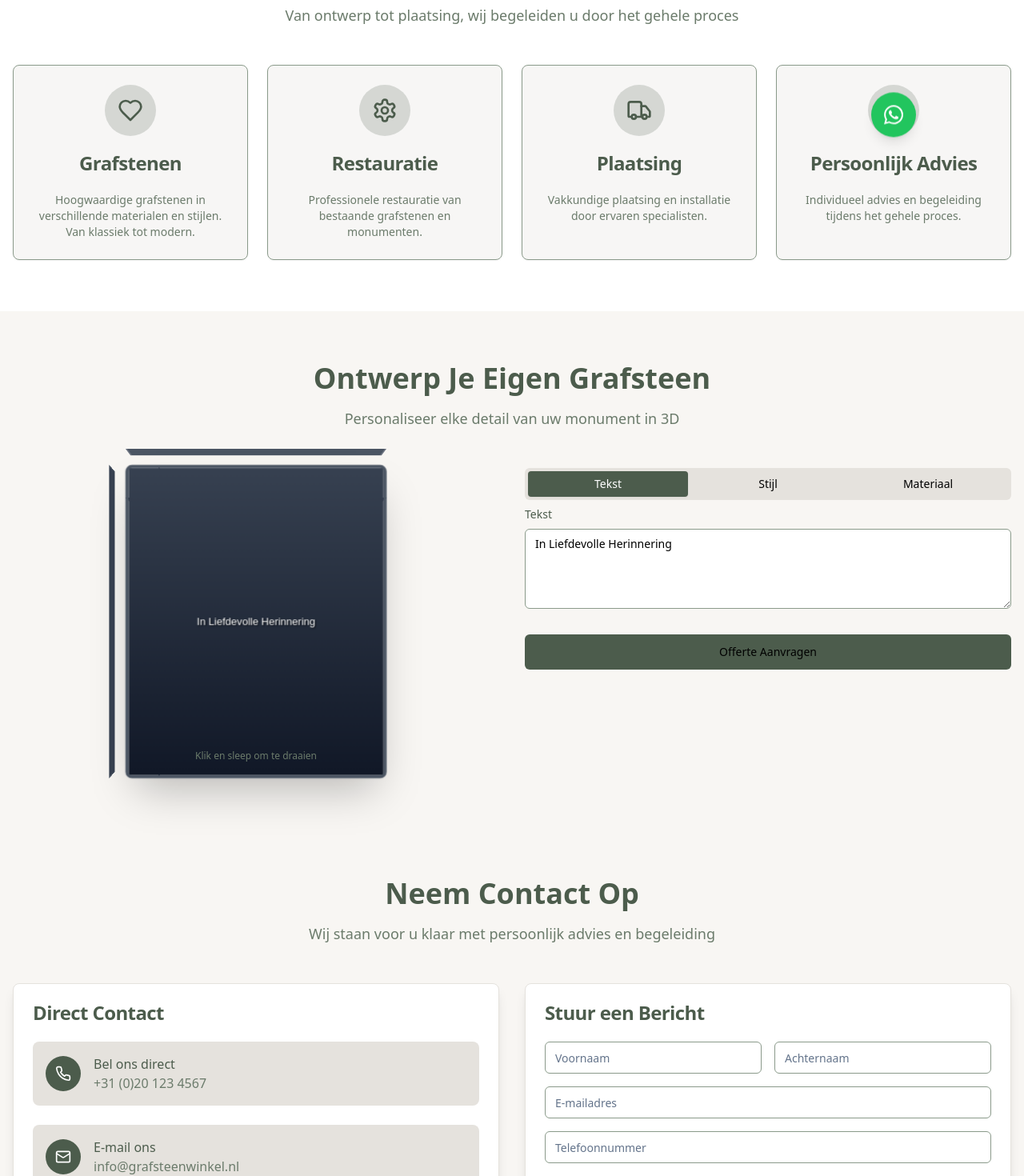
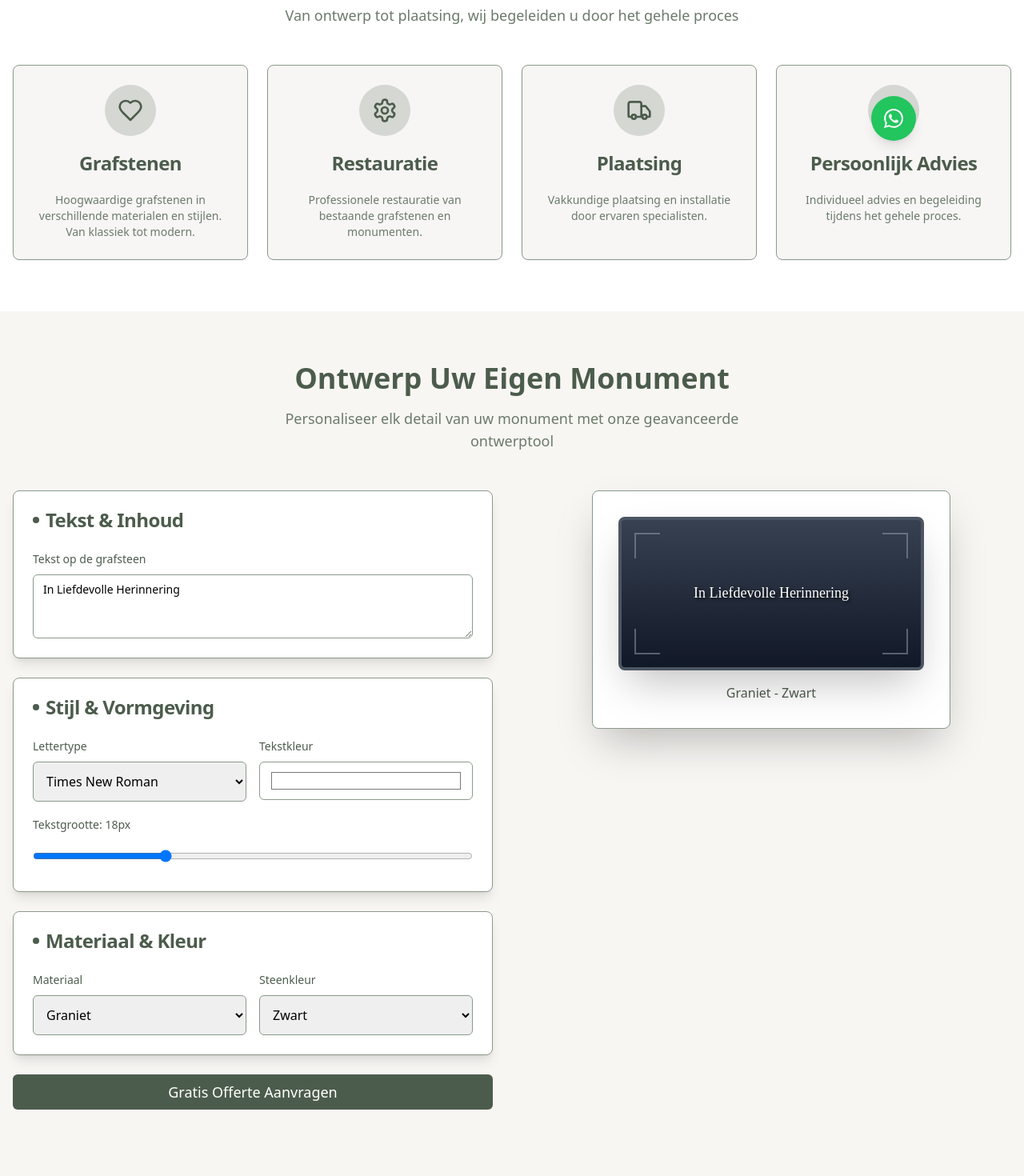
Before and after one commit to Moeman010/stone-replica-creator, a React (Vite) app: page / in a window 1280 px wide. Shown: the part 600-2070 px from the top of the page at 80% size. Built offline with nearby package versions, Linux system fonts and the light colour scheme.

Commit message:
Fix: Implement button functionality and design changes
- Implemented functionality for buttons.
- Updated the WhatsApp button position and functionality.
- Modified the "Our Services" and "Customize Stone" sections.
- Added a custom logo.

```diff
--- a/src/components/ContactSection.tsx
+++ b/src/components/ContactSection.tsx
@@ -1,4 +1,5 @@
 
+import { useState } from 'react';
 import { Phone, Mail, MessageCircle } from 'lucide-react';
 import { Card, CardContent, CardHeader, CardTitle } from '@/components/ui/card';
 import { Button } from '@/components/ui/button';
@@ -6,8 +7,52 @@ import { Input } from '@/components/ui/input';
 import { Textarea } from '@/components/ui/textarea';
 
 const ContactSection = () => {
+  const [formData, setFormData] = useState({
+    firstName: '',
+    lastName: '',
+    email: '',
+    phone: '',
+    message: ''
+  });
+
+  const handleInputChange = (e: React.ChangeEvent<HTMLInputElement | HTMLTextAreaElement>) => {
+    const { name, value } = e.target;
+    setFormData(prev => ({
+      ...prev,
+      [name]: value
+    }));
+  };
+
+  const handleSubmit = (e: React.FormEvent) => {
+    e.preventDefault();
+    console.log('Form submitted:', formData);
+    alert('Bedankt voor uw bericht! We nemen binnen 24 uur contact met u op.');
+    setFormData({
+      firstName: '',
+      lastName: '',
+      email: '',
+      phone: '',
+      message: ''
+    });
+  };
+
+  const handlePhoneClick = () => {
+    window.location.href = 'tel:+31201234567';
+  };
+
+  const handleEmailClick = () => {
+    window.location.href = 'mailto:info@grafmonumentspecialist.nl';
+  };
+
+  const handleWhatsAppClick = () => {
+    const phoneNumber = '+31201234567';
+    const message = 'Hallo, ik heb interesse in jullie diensten voor grafstenen en monumenten.';
+    const whatsappUrl = `https://wa.me/${phoneNumber}?text=${encodeURIComponent(message)}`;
+    window.open(whatsappUrl, '_blank');
+  };
+
   return (
-    <section className="py-16 bg-garden-cream">
+    <section id="contact" className="py-16 bg-garden-cream">
       <div className="container mx-auto px-4">
         <div className="text-center mb-12">
           <h2 className="text-3xl md:text-4xl font-bold text-garden-primary mb-4">
@@ -25,7 +70,10 @@ const ContactSection = () => {
               <CardTitle className="text-garden-primary">Direct Contact</CardTitle>
             </CardHeader>
             <CardContent className="space-y-6">
-              <div className="flex items-center space-x-4 p-4 bg-garden-stone rounded-lg">
+              <div
+                onClick={handlePhoneClick}
+                className="flex items-center space-x-4 p-4 bg-garden-stone rounded-lg cursor-pointer hover:bg-garden-light transition-colors"
+              >
                 <div className="bg-garden-primary p-3 rounded-full">
                   <Phone className="h-5 w-5 text-white" />
                 </div>
@@ -35,17 +83,23 @@ const ContactSection = () => {
                 </div>
               </div>
 
-              <div className="flex items-center space-x-4 p-4 bg-garden-stone rounded-lg">
+              <div
+                onClick={handleEmailClick}
+                className="flex items-center space-x-4 p-4 bg-garden-stone rounded-lg cursor-pointer hover:bg-garden-light transition-colors"
+              >
                 <div className="bg-garden-primary p-3 rounded-full">
                   <Mail className="h-5 w-5 text-white" />
                 </div>
                 <div>
                   <p className="font-medium text-garden-primary">E-mail ons</p>
-                  <p className="text-garden-secondary">info@grafsteenwinkel.nl</p>
+                  <p className="text-garden-secondary">info@grafmonumentspecialist.nl</p>
                 </div>
               </div>
 
-              <div className="flex items-center space-x-4 p-4 bg-garden-stone rounded-lg">
+              <div
+                onClick={handleWhatsAppClick}
+                className="flex items-center space-x-4 p-4 bg-garden-stone rounded-lg cursor-pointer hover:bg-garden-light transition-colors"
+              >
                 <div className="bg-green-500 p-3 rounded-full">
                   <MessageCircle className="h-5 w-5 text-white" />
                 </div>
@@ -74,19 +128,51 @@ const ContactSection = () => {
               <CardTitle className="text-garden-primary">Stuur een Bericht</CardTitle>
             </CardHeader>
             <CardContent>
-              <form className="space-y-4">
+              <form onSubmit={handleSubmit} className="space-y-4">
                 <div className="grid grid-cols-1 md:grid-cols-2 gap-4">
-                  <Input placeholder="Voornaam" className="border-garden-light focus:border-garden-primary text-black" />
-                  <Input placeholder="Achternaam" className="border-garden-light focus:border-garden-primary text-black" />
+                  <Input
+                    name="firstName"
+                    placeholder="Voornaam"
+                    value={formData.firstName}
+                    onChange={handleInputChange}
+                    className="border-garden-light focus:border-garden-primary text-black"
+                    required
+                  />
+                  <Input
+                    name="lastName"
+                    placeholder="Achternaam"
+                    value={formData.lastName}
+                    onChange={handleInputChange}
+                    className="border-garden-light focus:border-garden-primary text-black"
+                    required
+                  />
                 </div>
-                <Input placeholder="E-mailadres" type="email" className="border-garden-light focus:border-garden-primary text-black" />
-                <Input placeholder="Telefoonnummer" className="border-garden-light focus:border-garden-primary text-black" />
+                <Input
+                  name="email"
+                  placeholder="E-mailadres"
+                  type="email"
+                  value={formData.email}
+                  onChange={handleInputChange}
+                  className="border-garden-light focus:border-garden-primary text-black"
+                  required
+                />
+                <Input
+                  name="phone"
+                  placeholder="Telefoonnummer"
+                  value={formData.phone}
+                  onChange={handleInputChange}
+                  className="border-garden-light focus:border-garden-primary text-black"
+                />
                 <Textarea
+                  name="message"
                   placeholder="Uw bericht..."
                   rows={4}
+                  value={formData.message}
+                  onChange={handleInputChange}
                   className="border-garden-light focus:border-garden-primary text-black"
+                  required
                 />
-                <Button className="w-full bg-garden-primary hover:bg-garden-secondary text-black">
+                <Button type="submit" className="w-full bg-garden-primary hover:bg-garden-secondary text-white">
                   Verstuur Bericht
                 </Button>
               </form>
--- a/src/components/CustomizeStone.tsx
+++ b/src/components/CustomizeStone.tsx
@@ -4,108 +4,134 @@ import { Card, CardContent, CardHeader, CardTitle } from '@/components/ui/card';
 import { Button } from '@/components/ui/button';
 import { Input } from '@/components/ui/input';
 import { Textarea } from '@/components/ui/textarea';
-import { Tabs, TabsContent, TabsList, TabsTrigger } from '@/components/ui/tabs';
-import Stone3DViewer from './Stone3DViewer';
+import { Label } from '@/components/ui/label';
 
 const CustomizeStone = () => {
   const [customization, setCustomization] = useState({
     text: 'In Liefdevolle Herinnering',
-    fontFamily: 'Arial',
-    fontSize: '16',
+    fontFamily: 'serif',
+    fontSize: '18',
     color: '#FFFFFF',
     stoneType: 'graniet',
     stoneColor: 'zwart'
   });
 
-  const fontFamilies = ['Arial', 'Times New Roman', 'Georgia', 'Helvetica'];
-  const stoneTypes = ['Graniet', 'Marmer', 'Natuursteen'];
-  const stoneColors = ['Zwart', 'Grijs', 'Wit', 'Rood'];
+  const fontFamilies = [
+    { value: 'serif', label: 'Times New Roman' },
+    { value: 'sans-serif', label: 'Arial' },
+    { value: 'Georgia', label: 'Georgia' },
+    { value: 'Playfair Display', label: 'Playfair Display' }
+  ];
+
+  const stoneTypes = ['Graniet', 'Marmer', 'Natuursteen', 'Basalt'];
+  const stoneColors = ['Zwart', 'Grijs', 'Wit', 'Rood Graniet'];
+
+  const handleQuoteRequest = () => {
+    const details = {
+      text: customization.text,
+      font: customization.fontFamily,
+      size: customization.fontSize,
+      color: customization.color,
+      material: customization.stoneType,
+      stoneColor: customization.stoneColor
+    };
+    console.log('Quote requested for:', details);
+    alert('Uw offerte aanvraag is verzonden! We nemen binnen 24 uur contact met u op.');
+  };
 
   return (
-    <section className="py-16 bg-garden-cream">
+    <section id="ontwerp" className="py-16 bg-garden-cream">
       <div className="container mx-auto px-4">
         <div className="text-center mb-12">
           <h2 className="text-3xl md:text-4xl font-bold text-garden-primary mb-4">
-            Ontwerp Je Eigen Grafsteen
+            Ontwerp Uw Eigen Monument
           </h2>
           <p className="text-lg text-garden-secondary max-w-2xl mx-auto">
-            Personaliseer elke detail van uw monument in 3D
+            Personaliseer elk detail van uw monument met onze geavanceerde ontwerptool
           </p>
         </div>
 
-        <div className="grid grid-cols-1 lg:grid-cols-2 gap-8">
-          {/* 3D Preview */}
-          <div className="relative">
-            <Stone3DViewer
-              text={customization.text}
-              fontFamily={customization.fontFamily}
-              fontSize={customization.fontSize}
-              color={customization.color}
+        <div className="grid grid-cols-1 lg:grid-cols-2 gap-12">
+          {/* Left side - Customization Controls */}
+          <div className="space-y-6">
+            <Card className="bg-white shadow-lg border-garden-light">
+              <CardHeader>
+                <CardTitle className="text-garden-primary flex items-center gap-2">
+                  <span className="w-2 h-2 bg-garden-primary rounded-full"></span>
+                  Tekst & Inhoud
+                </CardTitle>
+              </CardHeader>
+              <CardContent className="space-y-4">
+                <div>
+                  <Label className="text-garden-primary font-medium">Tekst op de grafsteen</Label>
+                  <Textarea
+                    placeholder="Voer uw gewenste tekst in..."
+                    value={customization.text}
+                    onChange={(e) => setCustomization({...customization, text: e.target.value})}
+                    className="min-h-[80px] border-garden-light focus:border-garden-primary text-black mt-2"
                   />
                 </div>
+              </CardContent>
+            </Card>
 
-          {/* Customization Controls */}
-          <div className="space-y-4">
-            <Tabs defaultValue="text" className="w-full">
-              <TabsList className="grid w-full grid-cols-3 bg-garden-stone">
-                <TabsTrigger value="text" className="text-black data-[state=active]:bg-garden-primary data-[state=active]:text-white">Tekst</TabsTrigger>
-                <TabsTrigger value="style" className="text-black data-[state=active]:bg-garden-primary data-[state=active]:text-white">Stijl</TabsTrigger>
-                <TabsTrigger value="material" className="text-black data-[state=active]:bg-garden-primary data-[state=active]:text-white">Materiaal</TabsTrigger>
-              </TabsList>
-
-              <TabsContent value="text" className="space-y-4">
+            <Card className="bg-white shadow-lg border-garden-light">
+              <CardHeader>
+                <CardTitle className="text-garden-primary flex items-center gap-2">
+                  <span className="w-2 h-2 bg-garden-primary rounded-full"></span>
+                  Stijl & Vormgeving
+                </CardTitle>
+              </CardHeader>
+              <CardContent className="space-y-4">
+                <div className="grid grid-cols-1 md:grid-cols-2 gap-4">
                   <div>
-                  <label className="block text-sm font-medium mb-2 text-garden-primary">Tekst</label>
-                  <Textarea
-                    placeholder="Voer uw tekst in..."
-                    value={customization.text}
-                    onChange={(e) => setCustomization({...customization, text: e.target.value})}
-                    className="min-h-[100px] border-garden-light focus:border-garden-primary text-black"
-                  />
-                </div>
-              </TabsContent>
-
-              <TabsContent value="style" className="space-y-4">
-                <div>
-                  <label className="block text-sm font-medium mb-2 text-garden-primary">Lettertype</label>
+                    <Label className="text-garden-primary font-medium">Lettertype</Label>
                     <select
-                    className="w-full p-2 border border-garden-light rounded-md focus:border-garden-primary text-black"
+                      className="w-full p-3 border border-garden-light rounded-md focus:border-garden-primary text-black mt-2"
                       value={customization.fontFamily}
                       onChange={(e) => setCustomization({...customization, fontFamily: e.target.value})}
                     >
                       {fontFamilies.map(font => (
-                      <option key={font} value={font}>{font}</option>
+                        <option key={font.value} value={font.value}>{font.label}</option>
                       ))}
                     </select>
                   </div>
                   <div>
-                  <label className="block text-sm font-medium mb-2 text-garden-primary">Tekstgrootte</label>
-                  <Input
-                    type="range"
-                    min="12"
-                    max="32"
-                    value={customization.fontSize}
-                    onChange={(e) => setCustomization({...customization, fontSize: e.target.value})}
-                    className="border-garden-light"
-                  />
-                  <span className="text-sm text-garden-secondary">{customization.fontSize}px</span>
-                </div>
-                <div>
-                  <label className="block text-sm font-medium mb-2 text-garden-primary">Tekstkleur</label>
+                    <Label className="text-garden-primary font-medium">Tekstkleur</Label>
                     <Input
                       type="color"
                       value={customization.color}
                       onChange={(e) => setCustomization({...customization, color: e.target.value})}
-                    className="w-full h-10 border-garden-light"
+                      className="w-full h-12 border-garden-light mt-2"
                     />
                   </div>
-              </TabsContent>
+                </div>
+                <div>
+                  <Label className="text-garden-primary font-medium">Tekstgrootte: {customization.fontSize}px</Label>
+                  <Input
+                    type="range"
+                    min="14"
+                    max="28"
+                    value={customization.fontSize}
+                    onChange={(e) => setCustomization({...customization, fontSize: e.target.value})}
+                    className="w-full mt-2"
+                  />
+                </div>
+              </CardContent>
+            </Card>
 
-              <TabsContent value="material" className="space-y-4">
+            <Card className="bg-white shadow-lg border-garden-light">
+              <CardHeader>
+                <CardTitle className="text-garden-primary flex items-center gap-2">
+                  <span className="w-2 h-2 bg-garden-primary rounded-full"></span>
+                  Materiaal & Kleur
+                </CardTitle>
+              </CardHeader>
+              <CardContent className="space-y-4">
+                <div className="grid grid-cols-1 md:grid-cols-2 gap-4">
                   <div>
-                  <label className="block text-sm font-medium mb-2 text-garden-primary">Materiaal</label>
+                    <Label className="text-garden-primary font-medium">Materiaal</Label>
                     <select
-                    className="w-full p-2 border border-garden-light rounded-md focus:border-garden-primary text-black"
+                      className="w-full p-3 border border-garden-light rounded-md focus:border-garden-primary text-black mt-2"
                       value={customization.stoneType}
                       onChange={(e) => setCustomization({...customization, stoneType: e.target.value})}
                     >
@@ -115,9 +141,9 @@ const CustomizeStone = () => {
                     </select>
                   </div>
                   <div>
-                  <label className="block text-sm font-medium mb-2 text-garden-primary">Kleur</label>
+                    <Label className="text-garden-primary font-medium">Steenkleur</Label>
                     <select
-                    className="w-full p-2 border border-garden-light rounded-md focus:border-garden-primary text-black"
+                      className="w-full p-3 border border-garden-light rounded-md focus:border-garden-primary text-black mt-2"
                       value={customization.stoneColor}
                       onChange={(e) => setCustomization({...customization, stoneColor: e.target.value})}
                     >
@@ -126,14 +152,60 @@ const CustomizeStone = () => {
                       ))}
                     </select>
                   </div>
-              </TabsContent>
-            </Tabs>
+                </div>
+              </CardContent>
+            </Card>
 
-            <div className="pt-4">
-              <Button size="lg" className="w-full bg-garden-primary hover:bg-garden-secondary text-black">
-                Offerte Aanvragen
+            <Button
+              onClick={handleQuoteRequest}
+              size="lg"
+              className="w-full bg-garden-primary hover:bg-garden-secondary text-white py-4 text-lg font-medium"
+            >
+              Gratis Offerte Aanvragen
             </Button>
           </div>
+
+          {/* Right side - Gravestone Preview */}
+          <div className="flex justify-center items-start">
+            <Card className="bg-white shadow-2xl border-garden-light max-w-md w-full">
+              <CardContent className="p-8">
+                <div className="relative">
+                  {/* Gravestone Image */}
+                  <div className="relative bg-gradient-to-b from-gray-700 to-gray-900 rounded-lg p-8 shadow-2xl border-4 border-gray-600">
+                    <div className="text-center">
+                      <div
+                        className="text-white text-center break-words leading-relaxed"
+                        style={{
+                          fontFamily: customization.fontFamily,
+                          fontSize: `${parseInt(customization.fontSize)}px`,
+                          color: customization.color,
+                          textShadow: '2px 2px 4px rgba(0,0,0,0.8)',
+                          minHeight: '120px',
+                          display: 'flex',
+                          alignItems: 'center',
+                          justifyContent: 'center'
+                        }}
+                      >
+                        {customization.text || 'Uw tekst verschijnt hier...'}
+                      </div>
+                    </div>
+
+                    {/* Decorative elements */}
+                    <div className="absolute top-4 left-4 w-8 h-8 border-t-2 border-l-2 border-gray-400 opacity-50"></div>
+                    <div className="absolute top-4 right-4 w-8 h-8 border-t-2 border-r-2 border-gray-400 opacity-50"></div>
+                    <div className="absolute bottom-4 left-4 w-8 h-8 border-b-2 border-l-2 border-gray-400 opacity-50"></div>
+                    <div className="absolute bottom-4 right-4 w-8 h-8 border-b-2 border-r-2 border-gray-400 opacity-50"></div>
+                  </div>
+
+                  {/* Material and color info */}
+                  <div className="mt-4 text-center">
+                    <p className="text-garden-primary font-medium">
+                      {customization.stoneType.charAt(0).toUpperCase() + customization.stoneType.slice(1)} - {customization.stoneColor.charAt(0).toUpperCase() + customization.stoneColor.slice(1)}
+                    </p>
+                  </div>
+                </div>
+              </CardContent>
+            </Card>
           </div>
         </div>
       </div>
--- a/src/components/WhatsAppButton.tsx
+++ b/src/components/WhatsAppButton.tsx
@@ -6,7 +6,7 @@ const WhatsAppButton = () => {
 
   const handleWhatsAppClick = () => {
     const phoneNumber = '+31201234567';
-    const message = 'Hallo, ik heb interesse in jullie diensten voor grafstenen.';
+    const message = 'Hallo, ik heb interesse in jullie diensten voor grafstenen en monumenten.';
     const whatsappUrl = `https://wa.me/${phoneNumber}?text=${encodeURIComponent(message)}`;
     window.open(whatsappUrl, '_blank');
   };
@@ -27,7 +27,7 @@ const WhatsAppButton = () => {
         onClick={handleWhatsAppClick}
         onMouseEnter={() => setShowTooltip(true)}
         onMouseLeave={() => setShowTooltip(false)}
-        className="bg-green-500 hover:bg-green-600 text-white rounded-full p-4 shadow-lg transition-all duration-300 hover:scale-110 animate-float"
+        className="bg-green-500 hover:bg-green-600 text-white rounded-full p-4 shadow-lg transition-all duration-300 hover:scale-110"
         aria-label="Contact via WhatsApp"
       >
         <svg
@@ -35,7 +35,7 @@ const WhatsAppButton = () => {
           fill="currentColor"
           viewBox="0 0 24 24"
         >
-          <path d="M17.472 14.382c-.297-.149-1.758-.867-2.03-.967-.273-.099-.471-.148-.67.15-.197.297-.767.966-.94 1.164-.173.199-.347.223-.644.075-.297-.15-1.255-.463-2.39-1.475-.883-.788-1.48-1.761-1.653-2.059-.173-.297-.018-.458.13-.606.134-.133.298-.347.446-.52.149-.174.198-.298.298-.497.099-.198.05-.371-.025-.520-.075-.149-.669-1.612-.916-2.207-.242-.579-.487-.5-.669-.51-.173-.008-.371-.01-.57-.01-.198 0-.52.074-.792.372-.272.297-1.04 1.016-1.04 2.479 0 1.462 1.065 2.875 1.213 3.074.149.198 2.096 3.2 5.077 4.487.709.306 1.262.489 1.694.625.712.227 1.36.195 1.871.118.571-.085 1.758-.719 2.006-1.413.248-.694.248-1.289.173-1.413-.074-.124-.272-.198-.57-.347m-5.421 7.403h-.004a9.87 9.87 0 01-5.031-1.378l-.361-.214-3.741.982.998-3.648-.235-.374a9.86 9.86 0 01-1.51-5.26c.001-5.45 4.436-9.884 9.888-9.884 2.64 0 5.122 1.03 6.988 2.898a9.825 9.825 0 012.893 6.994c-.003 5.45-4.437 9.884-9.885 9.884m8.413-18.297A11.815 11.815 0 0012.05 0C5.495 0 .16 5.335.157 11.892c0 2.096.547 4.142 1.588 5.945L.057 24l6.305-1.654a11.882 11.882 0 005.683 1.448h.005c6.554 0 11.89-5.335 11.893-11.893A11.821 11.821 0 0020.465 3.488"/>
+          <path d="M17.472 14.382c-.297-.149-1.758-.867-2.03-.967-.273-.099-.471-.148-.67.15-.197.297-.767.966-.94 1.164-.173.199-.347.223-.644.075-.297-.15-1.255-.463-2.39-1.475-.883-.788-1.48-1.761-1.653-2.059-.173-.297-.018-.458.13-.606.134-.133.298-.347.446-.52.149-.174.198-.298.298-.497.099-.198.05-.371-.025-.52-.075-.149-.669-1.612-.916-2.207-.242-.579-.487-.5-.669-.51-.173-.008-.371-.01-.57-.01-.198 0-.52.074-.792.372-.272.297-1.04 1.016-1.04 2.479 0 1.462 1.065 2.875 1.213 3.074.149.198 2.096 3.2 5.077 4.487.709.306 1.262.489 1.694.625.712.227 1.36.195 1.871.118.571-.085 1.758-.719 2.006-1.413.248-.694.248-1.289.173-1.413-.074-.124-.272-.198-.57-.347m-5.421 7.403h-.004a9.87 9.87 0 01-5.031-1.378l-.361-.214-3.741.982.998-3.648-.235-.374a9.86 9.86 0 01-1.51-5.26c.001-5.45 4.436-9.884 9.888-9.884 2.64 0 5.122 1.03 6.988 2.898a9.825 9.825 0 012.893 6.994c-.003 5.45-4.437 9.884-9.885 9.884m8.413-18.297A11.815 11.815 0 0012.05 0C5.495 0 .16 5.335.157 11.892c0 2.096.547 4.142 1.588 5.945L.057 24l6.305-1.654a11.882 11.882 0 005.683 1.448h.005c6.554 0 11.89-5.335 11.893-11.893A11.821 11.821 0 0020.465 3.488"/>
         </svg>
       </button>
     </div>
```
Also changed, not shown: src/components/CollectionBar.tsx (+7 -1 lines), src/components/Header.tsx (+22 -3 lines), src/components/Hero.tsx (+13 -3 lines). Lines whose indentation alone changed are shown as unchanged.
